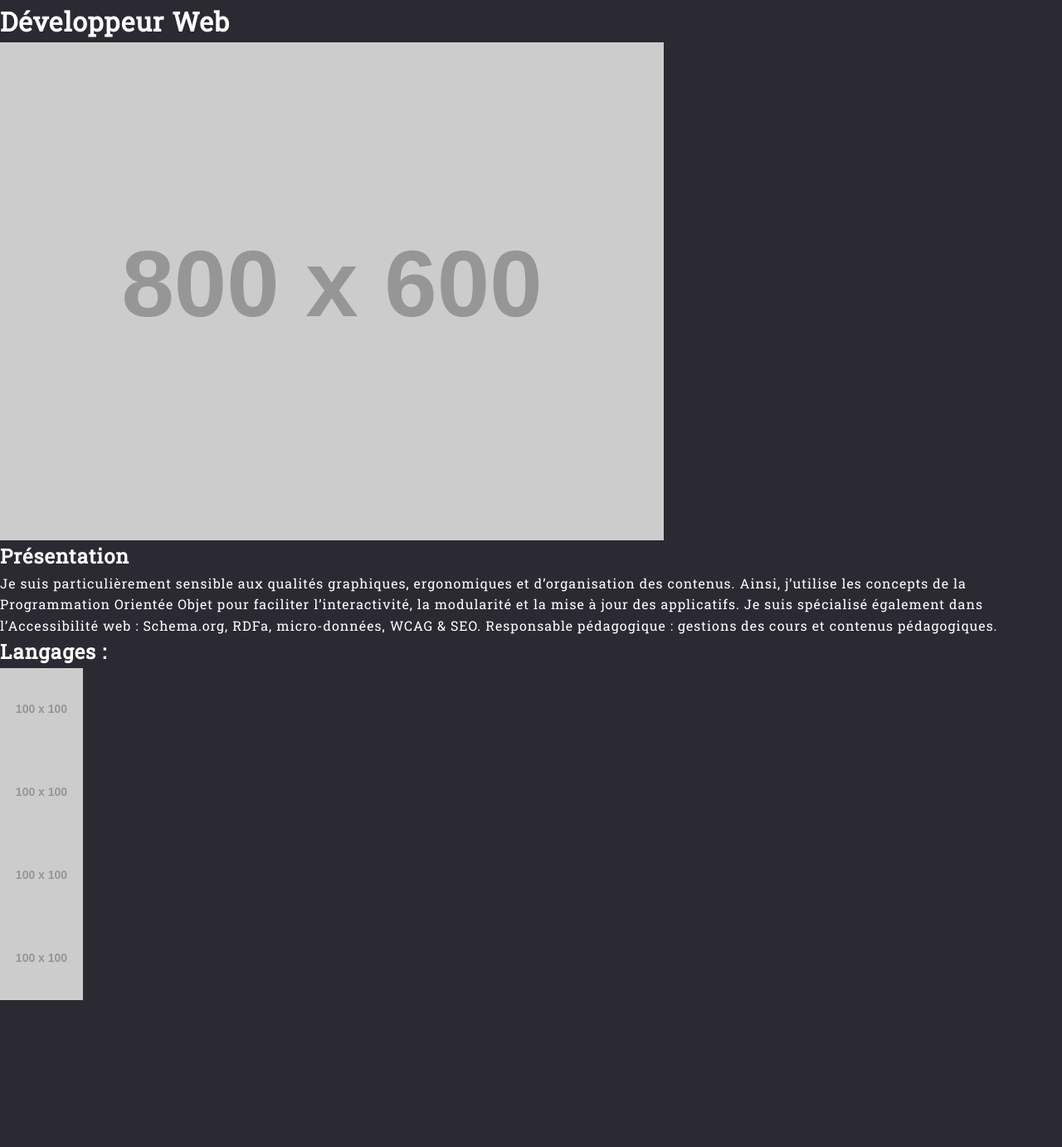
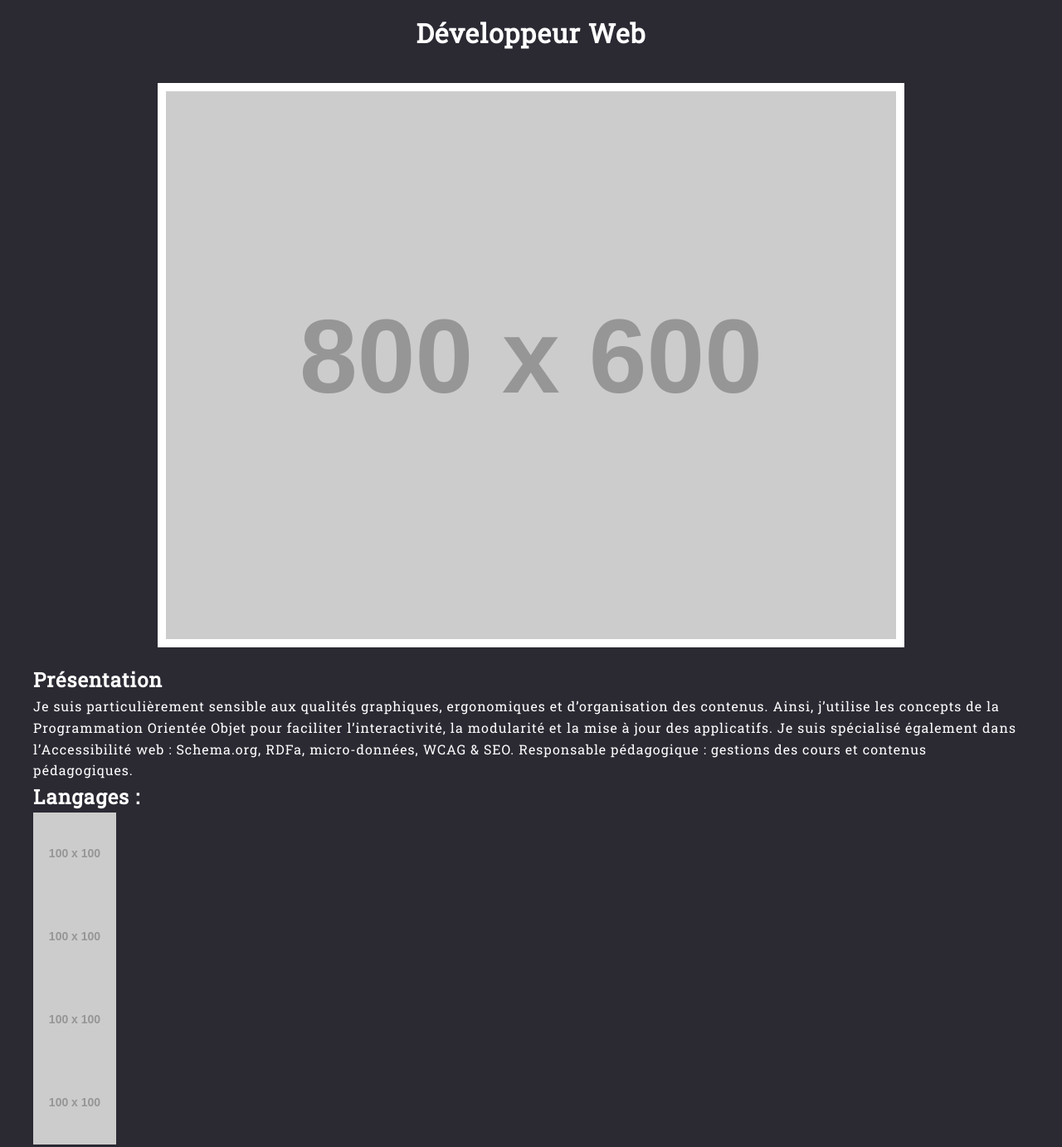
Before and after one commit to Adriegabto/portfolio, a plain HTML site: page index.html in a window 1280 px wide. Shown: the whole page at 83% size. Before the commit the page ends 1205 px from the top, so only its background shows below. Drawn offline with Linux system fonts and the light colour scheme; placeholder pictures from the web are drawn by us.

Commit message:
second commit

```diff
--- a/css/main.css
+++ b/css/main.css
@@ -40,3 +40,20 @@ button{
         font-size: inherit;
 }
 /* theme */
+header h1{
+    line-height: 8.0rem;
+    text-align: center;
+}
+aside{
+    max-width: 90rem;
+    margin: 2rem auto;
+    background-color: #fff;
+}
+aside img{
+    width: 100%;
+    padding: 1rem;
+}
+main{
+    max-width: 120rem;
+    margin: 0 auto 2rem;
+}
```
